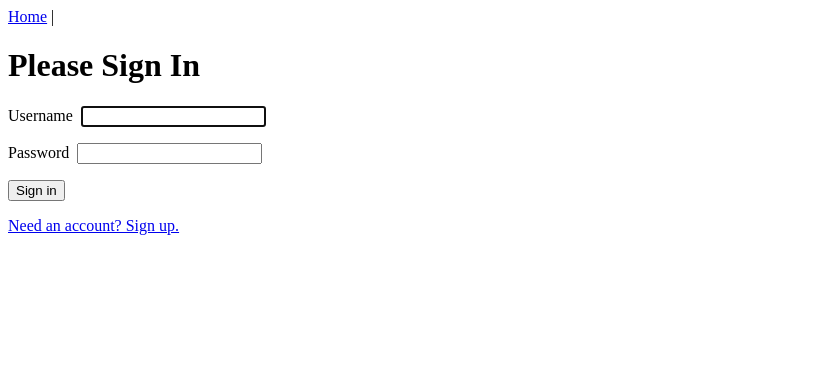
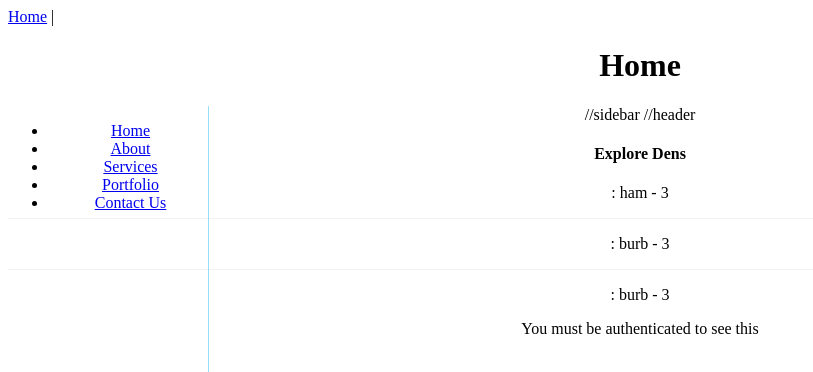
Before and after one commit to gabbyjimenez/RedditCloneFullStackApp, a Vue app in the folder vue/: page / in a window 1280 px wide. Before the commit this address led to /login. Shown: the top 372 px of the page, without its empty margins (0-813 px from the left). Built offline with nearby package versions, Linux system fonts and the light colour scheme; no server answers.

Commit message:
push partial front

```diff
--- /dev/null
+++ b/vue/src/components/DenDetails.vue
@@ -0,0 +1,73 @@
+<template>
+    <div>
+        <h4>Explore Dens</h4>
+        <div class="den" v-for="den in dens" v-bind:key="den.Id">
+           <p>{{ den.Id }} : {{ den.name }} - {{ den.creatorId }}</p>
+        </div>
+    </div>
+  </template>
+
+  <script>
+
+  import DenService from '../services/DenService.js';
+
+  export default {
+
+      data() {
+          return {
+              dens: [
+                {
+                    id: '1',
+                    name: 'ham',
+                    creatorId: '3'
+                },
+                {
+                    id: '2',
+                    name: 'burb',
+                    creatorId: '3'
+                },
+                {
+                    id: '2',
+                    name: 'burb',
+                    creatorId: '3'
+                },
+
+              ]
+          }
+      },
+      created() {
+
+          DenService.getDens().then(response => {
+              this.dens = response.data;
+          }).catch(error => {
+              console.log('You are out of luck')
+          })
+
+      }
+
+  }
+  </script>
+
+  <style>
+.den {
+  border-bottom: 1px solid #f2f2f2;
+}
+.den:last-child {
+  border-bottom: 0px;
+}
+.den a {
+  display: block;
+  padding: 10px 20px;
+}
+.den a:link, .den a:visited {
+  color: black;
+  text-decoration: none;
+}
+.den a:hover {
+  background-color: #f2f2f2;
+  cursor: pointer;
+}
+
+
+
+</style>
--- /dev/null
+++ b/vue/src/components/SideBar.vue
@@ -0,0 +1,45 @@
+<template>
+  <aside>
+    <ul>
+      <li><a href="#">Home</a></li>
+      <li><a href="#">About</a></li>
+      <li><a href="#">Services</a></li>
+      <li><a href="#">Portfolio</a></li>
+      <li><a href="#">Contact Us</a></li>
+    </ul>
+
+
+  </aside>
+</template>
+
+<script>
+export default {
+
+}
+</script>
+
+<style scoped>
+#siteTitle {
+  text-align: left;
+}
+
+a {
+  margin-left: 5px;
+}
+
+img {
+  width: 30%;
+  height: auto;
+}
+
+aside {
+  position: fixed;
+  /* left: 0;
+    top: 0;
+    padding-top: 20px;  */
+  border-right: 1px solid rgba(0, 173, 238, 0.4);
+  width: 200px;
+  height: 100vh;
+}
+
+</style>
--- a/vue/src/router/index.js
+++ b/vue/src/router/index.js
@@ -21,7 +21,7 @@ const routes = [
     name: 'home',
     component: HomeView,
     meta: {
-      requiresAuth: true
+      requiresAuth: false
     }
   },
   {
--- /dev/null
+++ b/vue/src/services/DenService.js
@@ -0,0 +1,11 @@
+import axios from 'axios';
+
+export default {
+
+
+  getDens() {
+     return axios.get('/Dens');
+  },
+
+
+}
--- a/vue/src/views/HomeView.vue
+++ b/vue/src/views/HomeView.vue
@@ -1,11 +1,32 @@
 <template>
   <div class="home">
     <h1>Home</h1>
+    <side-bar/>
+    //sidebar
+    //header
+    <DenDetails />
     <p>You must be authenticated to see this</p>
   </div>
 </template>
 
 <script>
+
+import DenDetails from '../components/DenDetails.vue'
+import SideBar from '../components/SideBar.vue'
+
+
 export default {
-};
+  components: {
+    DenDetails,
+    SideBar
+  }
+}
 </script>
+
+<style>
+
+.home{
+  text-align: center;
+}
+
+</style>
```
Also changed, not shown: vue/src/components/DenList.vue (added, +18 -0 lines).
